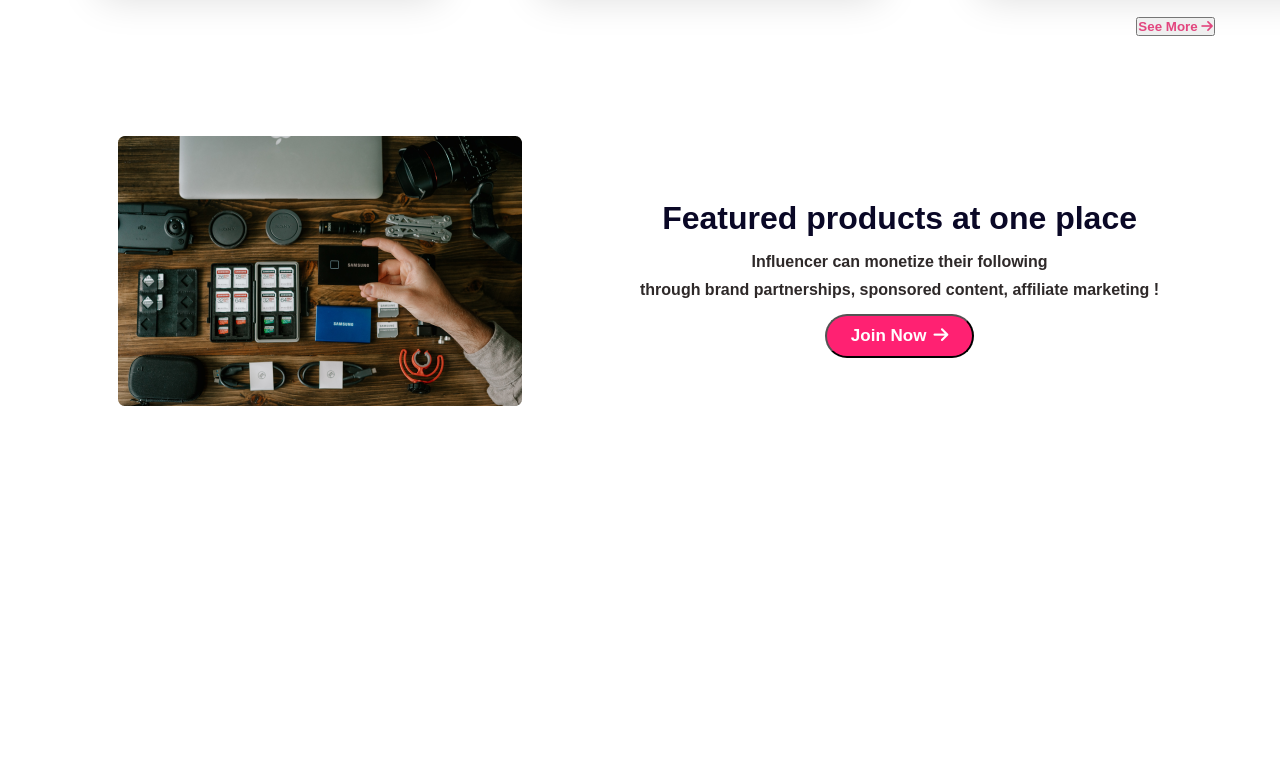
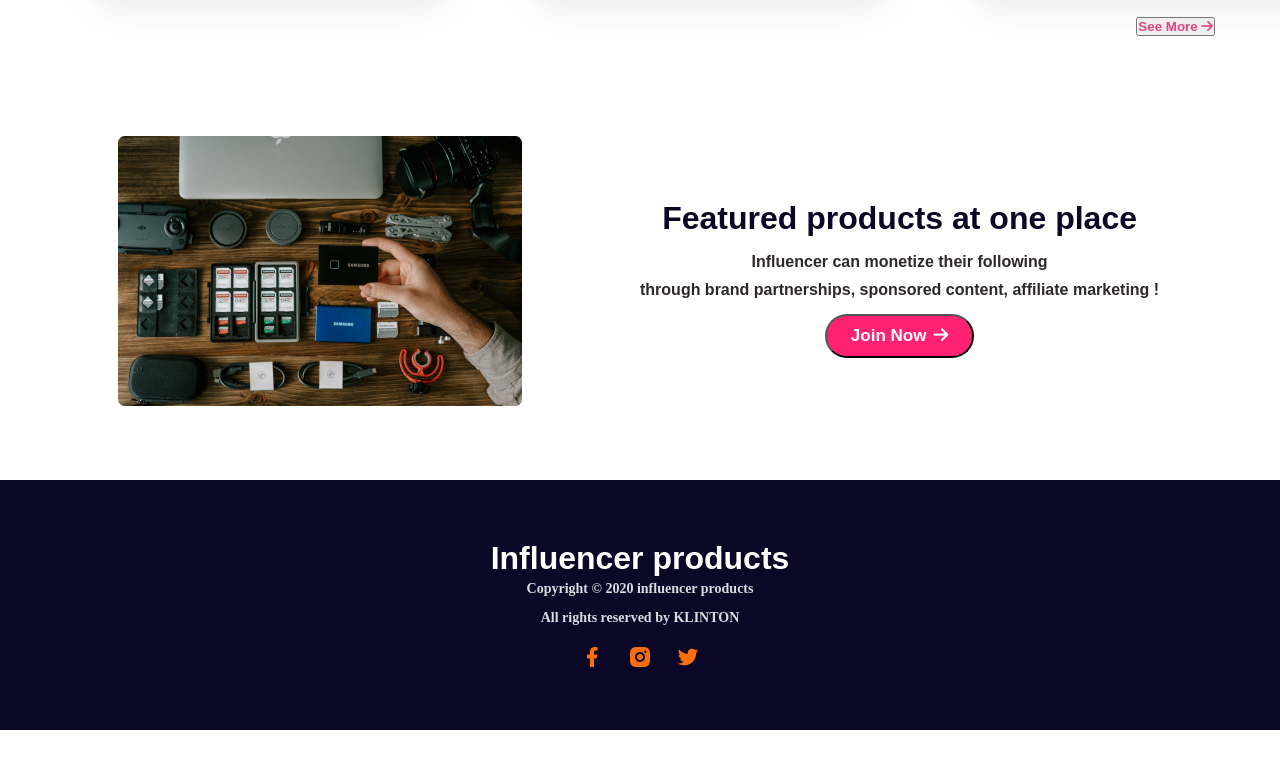
Before and after one commit to klintonkirtunia2/practice-influencer-gear, a plain HTML site: page index.html in a window 1280 px wide. Shown: the part 1706-2466 px from the top of the page. Before the commit the page ends 2116 px from the top, so only its background shows below. Drawn offline with Linux system fonts and the light colour scheme.

Commit message:
added the footer section and it was a end

```diff
--- a/index.html
+++ b/index.html
@@ -98,6 +98,20 @@
 
 <!-- START FOOTER SECTION -->
     <footer>
+        <div class="footer-section">
+            <h1 class="footer-title">Influencer products</h1>
+            <p class="footer-description">Copyright © 2020  influencer products</p>
+            <p class="footer-description">All rights reserved by KLINTON</p>
+
+            <div class="social-link">
+
+                <a href=""><img src="icons/facebook.png" alt=""></a>
+                <a href=""><img src="icons/insta.png" alt=""></a>
+                <a href=""><img src="icons/twitter.png" alt=""></a>
+
+
+            </div>
+        </div>
 
     </footer>
 </body>
--- a/style/style.css
+++ b/style/style.css
@@ -201,6 +201,38 @@ align-items: center;
 
 /* start footer section */
 
+footer{
+    margin-top: 70px;
+    margin-bottom: 30px;
+    background: #0A0826;
+    height: 250px;
+}
+.footer-section{
+    padding-top: 60px;
+    text-align: center;
+}
+.footer-title{
+    color: #FFF;
+    font-size: 2rem;
+    font-weight: 700;
+
+}
+
+.footer-description{
+    padding-bottom: 5px;
+    color:  #D9DBE1;
+    font-family: Manrope;
+    font-size: 14px;
+    font-weight: 700;
+    line-height: 24px; /* 171.429% */
+}
+
+.social-link img{
+    padding: 10px;
+
+}
+
+/* footer section end */
 
 
 
```
Also changed, not shown: icons/Youtube.png (added), icons/facebook.png (added), icons/insta.png (added), icons/twitter.png (added).
